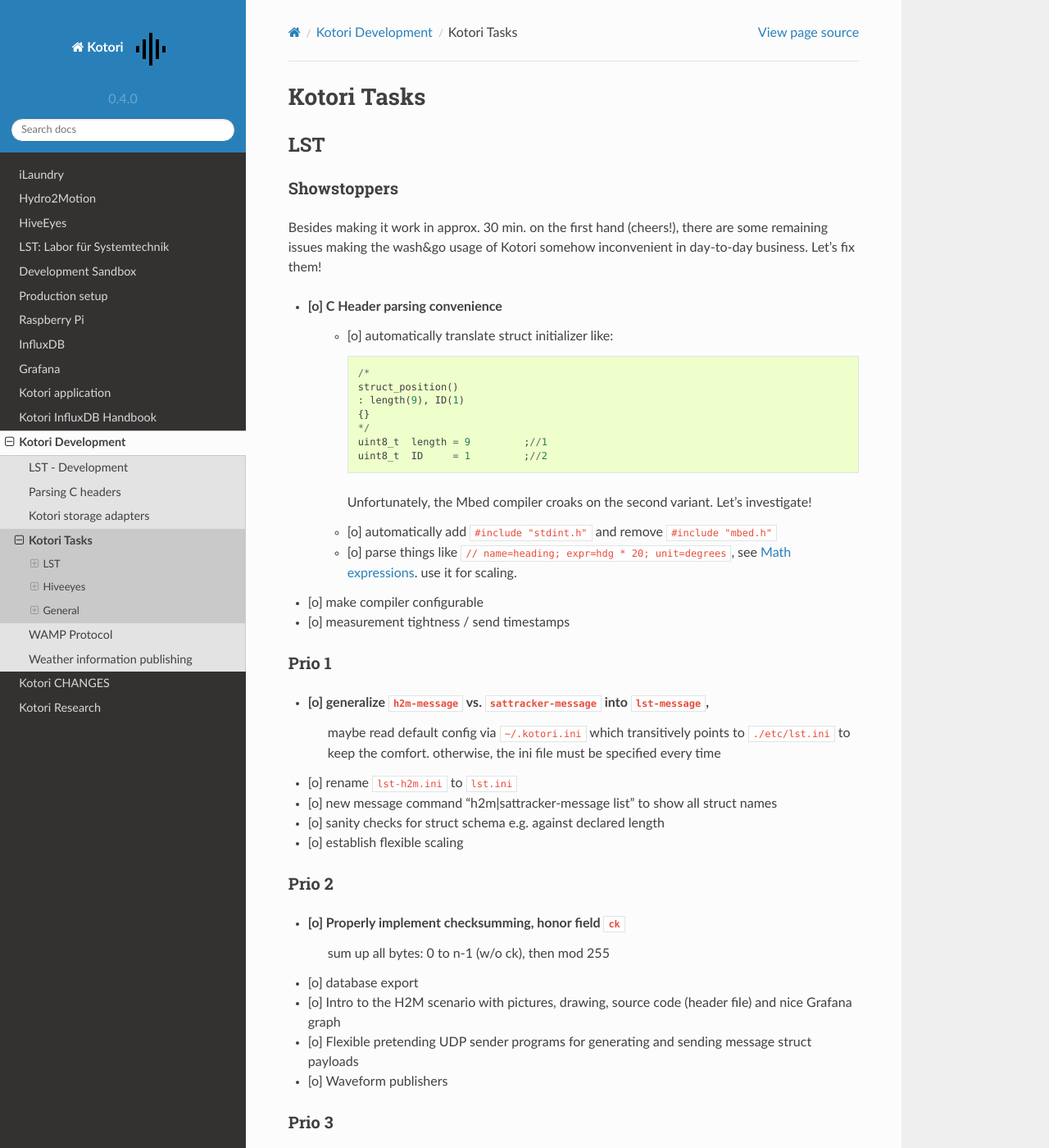
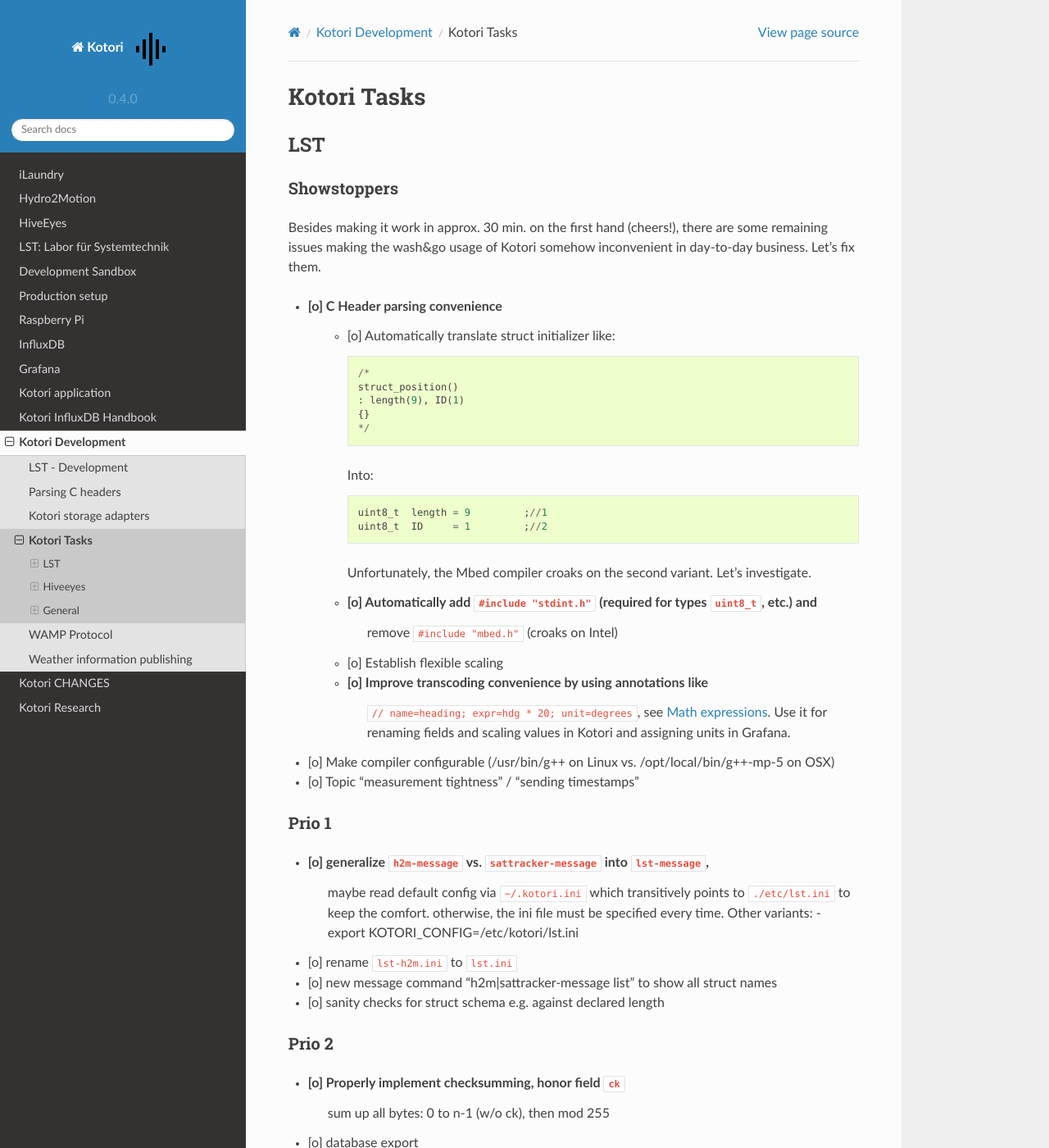
Before and after one commit to daq-tools/kotori, a Sphinx documentation site: the page built from doc/source/development/tasks.rst, in a window 1280 px wide and 1400 px high. Shown: the whole window at 82% size. Built offline with Sphinx 7.4.7 and the Read the Docs theme 2.0.0, drawn with Linux system fonts in a browser that asks for light colours; some of the changed text lies outside the part shown.

Commit message:
update docs

```diff
--- a/doc/source/applications/02-ilaundry.rst
+++ b/doc/source/applications/02-ilaundry.rst
@@ -1,3 +1,5 @@
+.. _vendor-ilaundry:
+
 ########
 iLaundry
 ########
--- a/doc/source/applications/03-hydro2motion.rst
+++ b/doc/source/applications/03-hydro2motion.rst
@@ -1,3 +1,5 @@
+.. _vendor-hydro2motion:
+
 ============
 Hydro2Motion
 ============
--- a/doc/source/applications/04-hiveeyes.rst
+++ b/doc/source/applications/04-hiveeyes.rst
@@ -1,3 +1,5 @@
+.. _vendor-hiveeyes:
+
 ========
 HiveEyes
 ========
--- a/doc/source/applications/05-lst.rst
+++ b/doc/source/applications/05-lst.rst
@@ -1,3 +1,5 @@
+.. _vendor-lst:
+
 ============================
 LST: Labor für Systemtechnik
 ============================
--- a/doc/source/development/tasks.rst
+++ b/doc/source/development/tasks.rst
@@ -9,37 +9,44 @@
 ------------
 
 Besides making it work in approx. 30 min. on the first hand (cheers!), there are some remaining issues making the wash&go usage
-of Kotori somehow inconvenient in day-to-day business. Let's fix them!
+of Kotori somehow inconvenient in day-to-day business. Let's fix them.
 
 - [o] C Header parsing convenience
-    - [o] automatically translate struct initializer like::
+    - [o] Automatically translate struct initializer like::
 
               /*
               struct_position()
               : length(9), ID(1)
               {}
               */
+
+      Into::
+
               uint8_t  length = 9         ;//1
               uint8_t  ID     = 1         ;//2
 
-      Unfortunately, the Mbed compiler croaks on the second variant. Let's investigate!
+      Unfortunately, the Mbed compiler croaks on the second variant. Let's investigate.
 
-    - [o] automatically add ``#include "stdint.h"`` and remove ``#include "mbed.h"``
-    - [o] parse things like ``// name=heading; expr=hdg * 20; unit=degrees``, see :ref:`math-expressions`. use it for scaling.
+    - [o] Automatically add ``#include "stdint.h"`` (required for types ``uint8_t``, etc.) and
+          remove ``#include "mbed.h"`` (croaks on Intel)
+    - [o] Establish flexible scaling
+    - [o] Improve transcoding convenience by using annotations like
+          ``// name=heading; expr=hdg * 20; unit=degrees``, see :ref:`math-expressions`.
+          Use it for renaming fields and scaling values in Kotori and assigning units in Grafana.
 
-- [o] make compiler configurable
-- [o] measurement tightness / send timestamps
+- [o] Make compiler configurable (/usr/bin/g++ on Linux vs. /opt/local/bin/g++-mp-5 on OSX)
+- [o] Topic "measurement tightness" / "sending timestamps"
 
 
 Prio 1
 ------
 - [o] generalize ``h2m-message`` vs. ``sattracker-message`` into ``lst-message``,
       maybe read default config via ``~/.kotori.ini`` which transitively points to ``./etc/lst.ini`` to keep the comfort.
-      otherwise, the ini file must be specified every time
+      otherwise, the ini file must be specified every time. Other variants:
+      - export KOTORI_CONFIG=/etc/kotori/lst.ini
 - [o] rename ``lst-h2m.ini`` to ``lst.ini``
 - [o] new message command "h2m|sattracker-message list" to show all struct names
 - [o] sanity checks for struct schema e.g. against declared length
-- [o] establish flexible scaling
 
 
 Prio 2
```
Also changed, not shown: other parts of doc/source/development/tasks.rst (+1 -0 lines), CHANGES.rst (+8 -2 lines).
